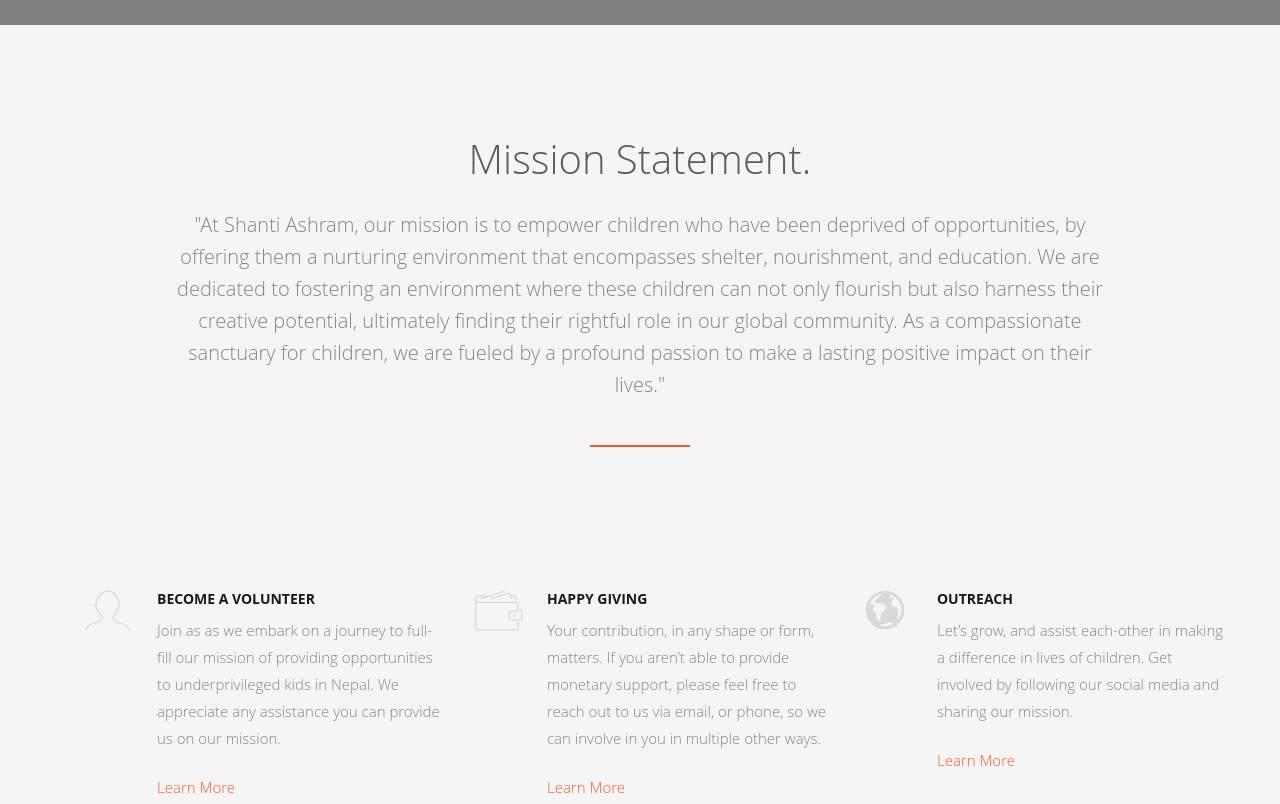
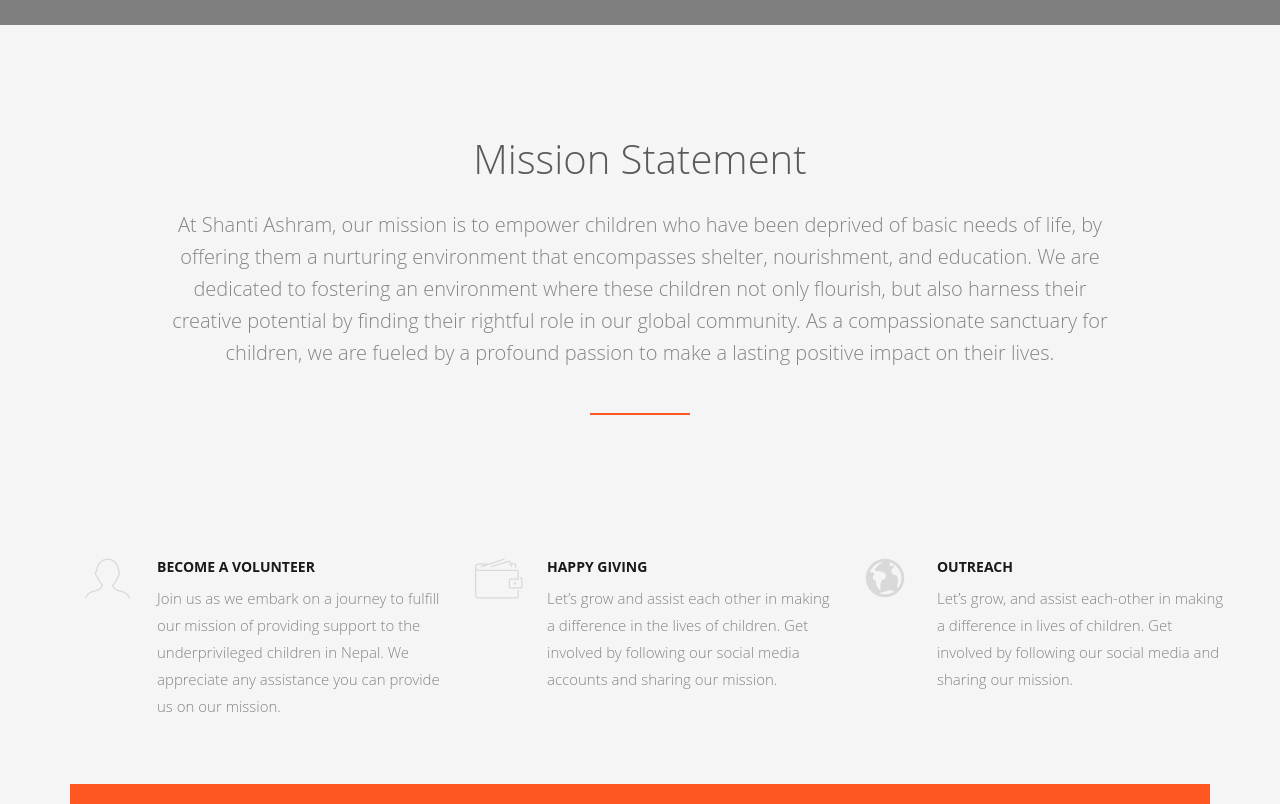
Before and after one commit to ShantiAshram/ShantiAshram, a website: page public/index.html in a window 1280 px wide. Shown: the part 880-1684 px from the top of the page. Drawn offline with Linux system fonts and the light colour scheme; grey boxes are pictures that could not be loaded; files whose address does not match are found by name.

Commit message:
content updated

```diff
--- a/public/index.html
+++ b/public/index.html
@@ -145,12 +145,8 @@
 			<div class="container">
 				<div class="row">
 					<div class="col-md-10 col-md-offset-1 text-center heading-section">
-						<h3>Mission Statement.</h3>
-						<p>"At Shanti Ashram, our mission is to empower children who have been deprived of opportunities,
-              by offering them a nurturing environment that encompasses shelter, nourishment, and education.
-               We are dedicated to fostering an environment where these children can not only flourish but also harness their creative potential,
-               ultimately finding their rightful role in our global community. As a compassionate sanctuary for children,
-               we are fueled by a profound passion to make a lasting positive impact on their lives."
+						<h3>Mission Statement</h3>
+						<p>At Shanti Ashram, our mission is to empower children who have been deprived of basic needs of life, by offering them a nurturing environment that encompasses shelter, nourishment, and education. We are dedicated to fostering an environment where these children not only flourish, but also harness their creative potential by finding their rightful role in our global community. As a compassionate sanctuary for children, we are fueled by a profound passion to make a lasting positive impact on their lives.
             			</p>
 					</div>
 				</div>
@@ -164,8 +160,8 @@
 							</span>
 							<div class="feature-copy">
 								<h3>Become a volunteer</h3>
-								<p>Join as as we embark on a journey to full-fill our mission of providing opportunities to underprivileged kids in Nepal. We appreciate any assistance you can provide us on our mission.</p>
-								<p><a href="about.html#fh5co-contact">Learn More</a></p>
+								<p>Join us as we embark on a journey to fulfill our mission of providing support to the underprivileged children in Nepal. We appreciate any assistance you can provide us on our mission.</p>
+								<!-- <p><a href="about.html#fh5co-contact">Learn More</a></p> -->
 							</div>
 						</div>
 
@@ -177,8 +173,8 @@
 							</span>
 							<div class="feature-copy">
 								<h3>Happy Giving</h3>
-								<p>Your contribution, in any shape or form, matters. If you aren’t able to provide monetary support, please feel free to reach out to us via email, or phone, so we can involve in you in multiple other ways.</p>
-								<p><a href="https://www.gofundme.com/f/shanti-ashram?utm_medium=copy_link&utm_source=customer&utm_campaign=p_cp_guide_do&member=29498013">Learn More</a></p>
+								<p>Let’s grow and assist each other in making a difference in the lives of children. Get involved by following our social media accounts and sharing our mission.</p>
+								<!-- <p><a href="https://www.gofundme.com/f/shanti-ashram?utm_medium=copy_link&utm_source=customer&utm_campaign=p_cp_guide_do&member=29498013">Learn More</a></p> -->
 							</div>
 						</div>
 
@@ -192,7 +188,7 @@
 							<div class="feature-copy">
 								<h3>Outreach</h3>
 								<p>Let’s grow, and assist each-other in making a difference in lives of children. Get involved by following our social media and sharing our mission.</p>
-								<p><a href="about.html">Learn More</a></p>
+								<!-- <p><a href="about.html">Learn More</a></p> -->
 							</div>
 						</div>
 					</div>
```
Also changed, not shown: public/about.html (+5 -5 lines).
